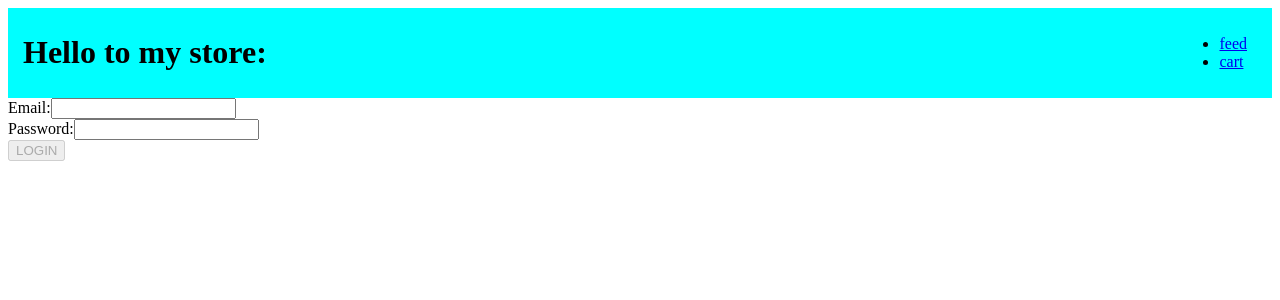
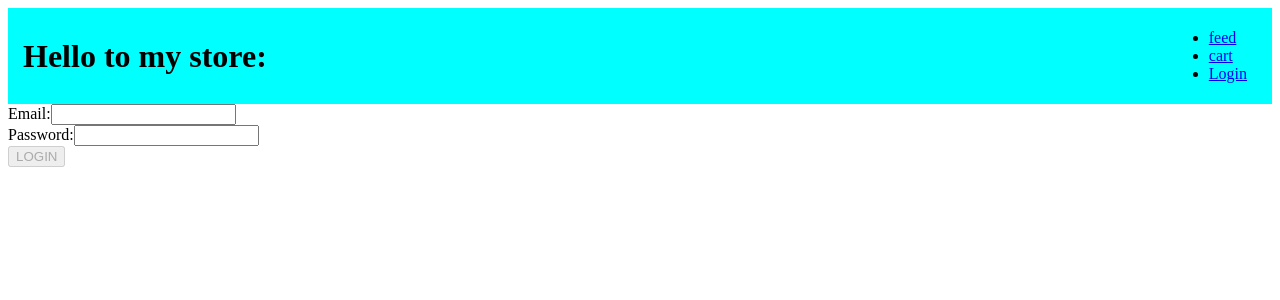
Before and after one commit to eliraneliassy/mdclone-angular-course, an Angular app: page /login in a window 1280 px wide. Shown: the top 300 px of the page. Built offline with nearby package versions, Linux system fonts and the light colour scheme.

Commit message:
reactive user

```diff
--- a/src/app/app.component.html
+++ b/src/app/app.component.html
@@ -1,17 +1,3 @@
-<div class="navbar">
-  <h1>Hello to my store:</h1>
-  <div class="links">
-    <ul>
-      <li>
-        <a routerLink="/feed" routerLinkActive="active">feed</a>
-      </li>
-      <li>
-        <a routerLink="/cart" routerLinkActive="active">cart</a>
-      </li>
-    </ul>
-  </div>
-</div>
-
-
+<app-navbar></app-navbar>
 
 <router-outlet></router-outlet>
--- a/src/app/app.component.scss
+++ b/src/app/app.component.scss
@@ -17,23 +17,3 @@
 
 
 }
-
-.navbar{
-    display: flex;
-    justify-content: space-between;
-    align-items: center;
-    padding: 5px 15px;
-    background-color: aqua;
-
-    ul{
-        li{
-            margin-right: 10px;
-
-            a.active{
-                background-color: chartreuse;
-            }
-        }
-
-
-    }
-}
--- a/src/app/app.module.ts
+++ b/src/app/app.module.ts
@@ -10,6 +10,7 @@ import { FeedComponent } from './feed/feed.component';
 import { CartComponent } from './cart/cart.component';
 import { LoginComponent } from './login/login.component';
 import { FormsModule } from '@angular/forms';
+import { NavbarComponent } from './navbar/navbar.component';
 
 @NgModule({
   declarations: [
@@ -17,7 +18,8 @@ import { FormsModule } from '@angular/forms';
     BookComponent,
     FeedComponent,
     CartComponent,
-    LoginComponent
+    LoginComponent,
+    NavbarComponent
   ],
   imports: [
     BrowserModule,
--- a/src/app/login/login.component.ts
+++ b/src/app/login/login.component.ts
@@ -1,3 +1,4 @@
+import { UserService } from './../user.service';
 import { Component } from '@angular/core';
 import { NgForm } from '@angular/forms';
 
@@ -7,7 +8,9 @@ import { NgForm } from '@angular/forms';
   styleUrls: ['./login.component.scss']
 })
 export class LoginComponent {
-  submit(form: NgForm){
-    console.log(form);
+
+  constructor(private userService: UserService) { }
+  submit(form: NgForm) {
+    this.userService.setUser(form.value.email);
   }
 }
--- /dev/null
+++ b/src/app/navbar/navbar.component.html
@@ -0,0 +1,22 @@
+<div class="navbar">
+  <h1>Hello to my store:</h1>
+  <div class="links">
+    <ul>
+      <li>
+        <a routerLink="/feed" routerLinkActive="active">feed</a>
+      </li>
+      <li>
+        <a routerLink="/cart" routerLinkActive="active">cart</a>
+      </li>
+      <li>
+        <a routerLink="/login" *ngIf="!user; else notIf">Login</a>
+
+      </li>
+      <ng-template #notIf>
+        <li>
+            {{user?.email}}, <a routerLink="/login">Logout </a>
+        </li>
+      </ng-template>
+    </ul>
+  </div>
+</div>
--- /dev/null
+++ b/src/app/navbar/navbar.component.scss
@@ -0,0 +1,19 @@
+.navbar{
+    display: flex;
+    justify-content: space-between;
+    align-items: center;
+    padding: 5px 15px;
+    background-color: aqua;
+
+    ul{
+        li{
+            margin-right: 10px;
+
+            a.active{
+                background-color: chartreuse;
+            }
+        }
+
+
+    }
+}
--- /dev/null
+++ b/src/app/navbar/navbar.component.ts
@@ -0,0 +1,18 @@
+import { User } from './../user.interface';
+import { UserService } from './../user.service';
+import { Component, DoCheck } from '@angular/core';
+
+@Component({
+  selector: 'app-navbar',
+  templateUrl: './navbar.component.html',
+  styleUrls: ['./navbar.component.scss']
+})
+export class NavbarComponent {
+  user: User | null = null;
+  constructor(private userService: UserService) {
+    this.userService.getUser().subscribe((user: User | null) => {
+      this.user = user
+    })
+  }
+
+}
--- /dev/null
+++ b/src/app/user.interface.ts
@@ -0,0 +1,3 @@
+export interface User{
+    email: string;
+}
--- /dev/null
+++ b/src/app/user.service.ts
@@ -0,0 +1,28 @@
+import { User } from './user.interface';
+import { Injectable } from '@angular/core';
+import { BehaviorSubject, Observable } from 'rxjs';
+
+@Injectable({
+  providedIn: 'root'
+})
+export class UserService {
+
+  private _user: BehaviorSubject<User | null> = new BehaviorSubject<User | null>(null);
+
+  constructor() { }
+
+  getUser(): Observable<User | null> {
+    return this._user.asObservable();
+  }
+
+  setUser(email: string) {
+    const newUser: User = { email };
+    this._user.next(newUser)
+  }
+
+  logout() {
+    this._user.next(null);
+  }
+
+
+}
```
Also changed, not shown: 2 other files (tests, documents, lock files or other folders).
